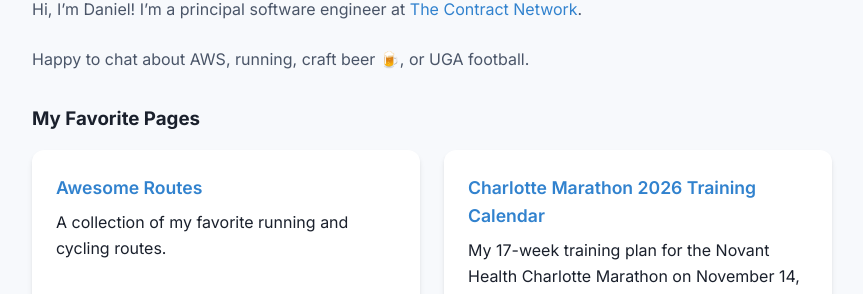
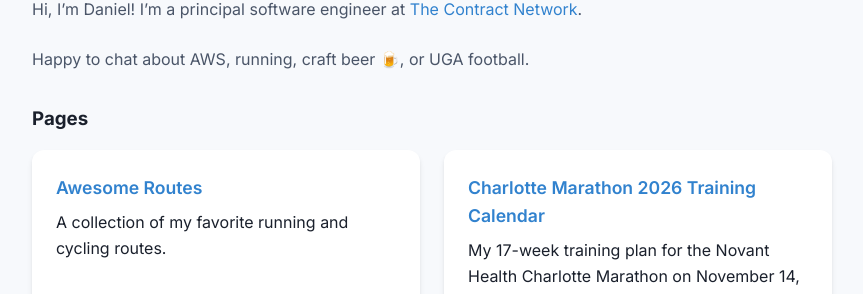
Before and after one commit to dnorton/dnorton, a Jekyll site: the page built from index.md, in a window 1280 px wide. Shown: the part 185-479 px from the top of the page, without its empty margins (208-1071 px from the left). Built offline with Jekyll 4.4.1, drawn with Linux system fonts in a browser that asks for light colours.

Commit message:
Rename "My Favorite Pages" section to "Pages"
Co-Authored-By: Claude Sonnet 4.6 <noreply@anthropic.com>

```diff
--- a/index.md
+++ b/index.md
@@ -8,7 +8,7 @@ Hi, I'm Daniel! I'm a principal software engineer at [The Contract Network](http
 
 Happy to chat about AWS, running, craft beer 🍺, or UGA football.
 
-### My Favorite Pages
+### Pages
 
 - [Awesome Routes](./awesome-routes/)
   A collection of my favorite running and cycling routes.
```
